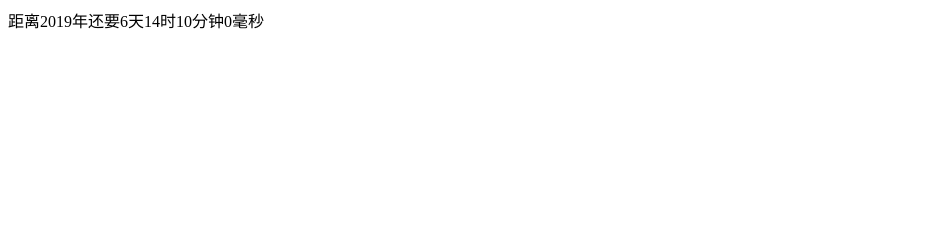
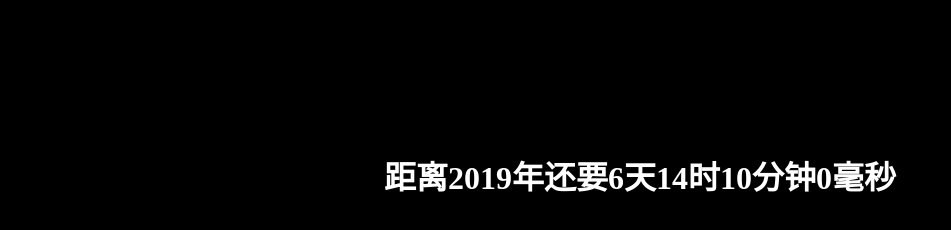
Before and after one commit to OYZQ/time, a plain HTML site: page index.html in a window 1280 px wide. Shown: the whole page, without its empty margins (0-951 px from the left). Drawn offline with Linux system fonts and the light colour scheme.

Commit message:
Update index.html

```diff
--- a/index.html
+++ b/index.html
@@ -3,9 +3,15 @@
 <head lang="en">
     <meta charset="UTF-8">
     <title>倒计时</title>
+    <style type="text/css">
+        *{
+            background: black;
+        }
+    </style>
 </head>
+<br><br><br><br><br><br><br><br>
 <body>
-    <div id="div"></div>
+    <div id="div" style="font-size:xx-large;text-align: center;color:white;font-weight: bolder"></div>
 </body>
 <script type="text/javascript">
         cd();
```
